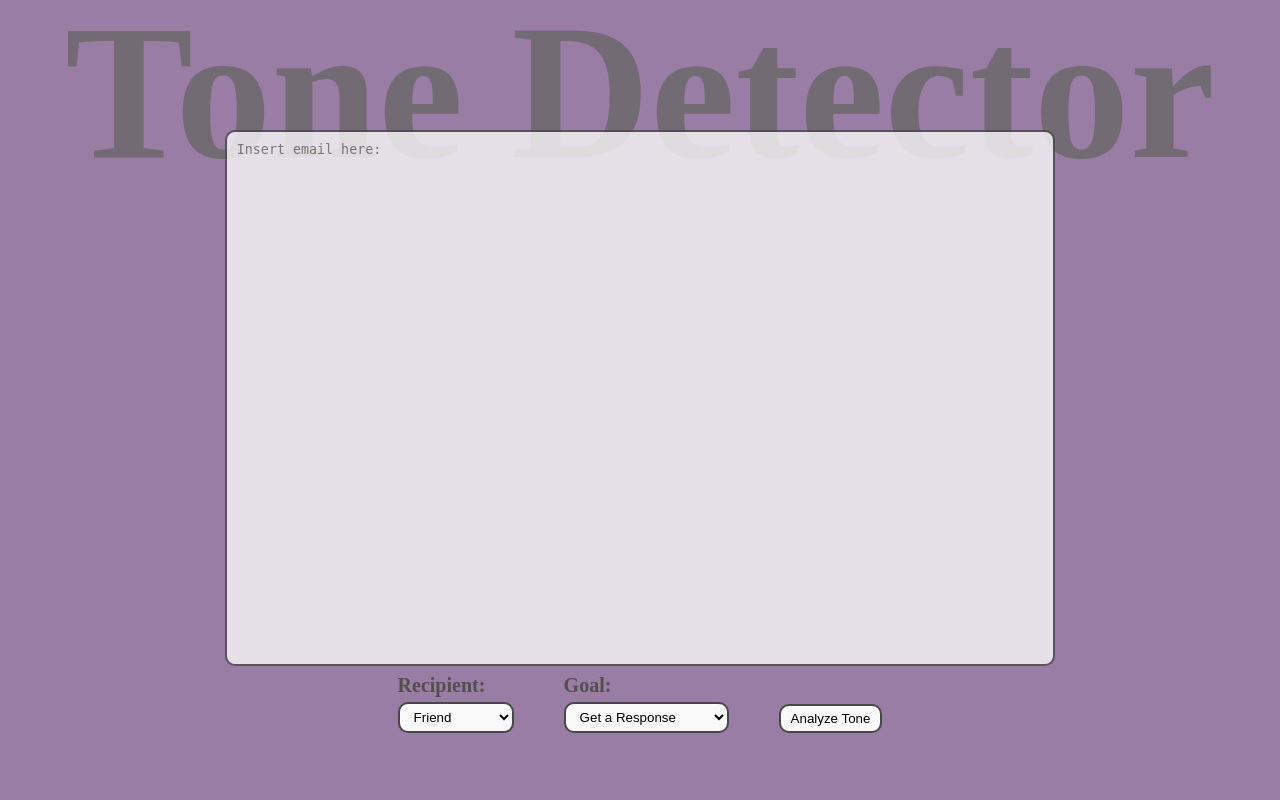
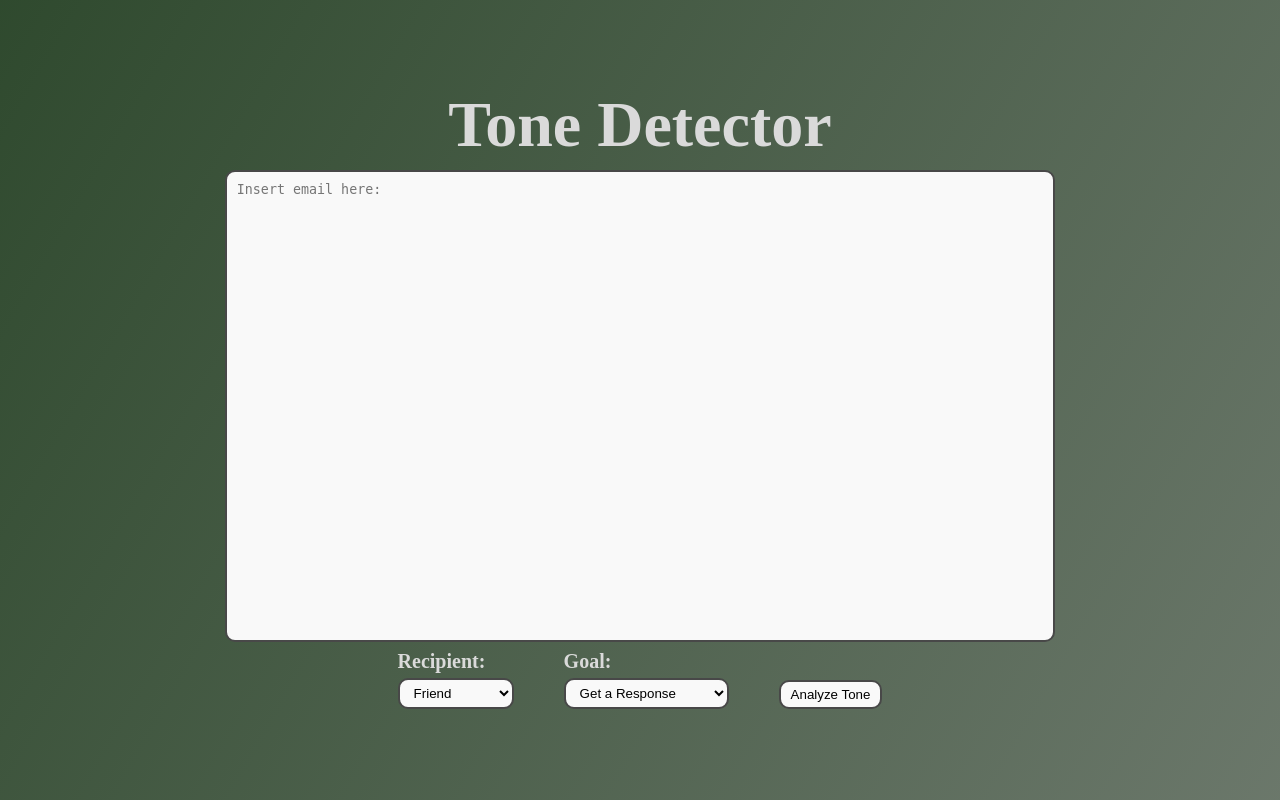
Before and after one commit to aidan-zheng/Tone-Detector, a Flask app: page / in a window 1280 px wide. Run offline with Flask 3, Linux system fonts and the light colour scheme.

Commit message:
Created dynamic background color

```diff
--- a/templates/index.html
+++ b/templates/index.html
@@ -7,7 +7,7 @@
             html {
               margin: 0;
               padding: 0;
-              height: 100%;
+              height: 1%;
             }
             body {
               display: flex; /* Enables Flexbox */
@@ -37,7 +37,6 @@
               height: 80%; /* Custom height */
               background-color: #f9f9f9; /* Custom background color */
               z-index: 1;
-              opacity: 0.8;
               resize: unset; /* Prevents resizing */
            }
            button.custom-shape {
@@ -55,15 +54,15 @@
 
            #title-header{
             font-family: 'Times New Roman';
-            font-size: clamp(60px, 15vw, 200px); /* min, preferred, max */            position: absolute;
+            font-size: clamp(60px, 5vw, 200px); /* min, preferred, max */
+            position: absolute;
             z-index:0;
-            top: -6%;
+            top: -8%;
             left: 50%;
             transform: translate(-50%, -50%);
             white-space: nowrap;
             pointer-events: none;
-            opacity: 0.67;
-            color: #60635d;
+            color: #dadada;
             margin:0;
            }
 
@@ -72,7 +71,7 @@
             flex-direction: column;
             align-items: center;
             width: 90%;
-            height:80%;
+            height:70%;
             gap: 8px;
             position: relative;
             top:50px
@@ -106,9 +105,9 @@
            .selection-types{
             font-family: 'Times New Roman';
             font-size: 20px;
-            color: #534f4f;
+            color: #dadada;
             align-self: flex-start;
-            margin:0;
+            margin: 0;
            }
 
             .input-group{
@@ -124,10 +123,33 @@
                 gap: 50px;
             }
 
+            #dynamic-background{
+                background: linear-gradient(300deg, #a1a1a1, #294528, #548352);
+                width: 100%;
+                height: 100vh;
+                display: flex;
+                justify-content: center;
+                align-items: center;
+                background-size: 400% 400%;
+                animation: gradientMove 28s ease infinite;
+            }
+            @keyframes gradientMove{
+                0% {
+                    background-position: 0% 50%;
+                }
+                50% {
+                    background-position: 100% 50%;
+                }
+                100% {
+                    background-position: 0% 50%;
+                }
+            }
+
           </style>
     </head>
 
-    <body style="background-color:rgb(153, 125, 164);"></Bodystyle>
+    <body>
+        <div id="dynamic-background">
             <div id="screen1">
                 <h1 id="title-header">Tone Detector</h1>
                 <textarea class="custom-shape" id="text"  placeholder="Insert email here: "></textarea>
@@ -170,6 +192,7 @@
                     <div id="suggestions"></div>
                 </div>
                 <button class="custom-shape" onclick="goBack()">⬅ Analyze Another</button>
+            </div>
         </div>
     </body>
 
```
Lines whose indentation alone changed are shown as unchanged.
